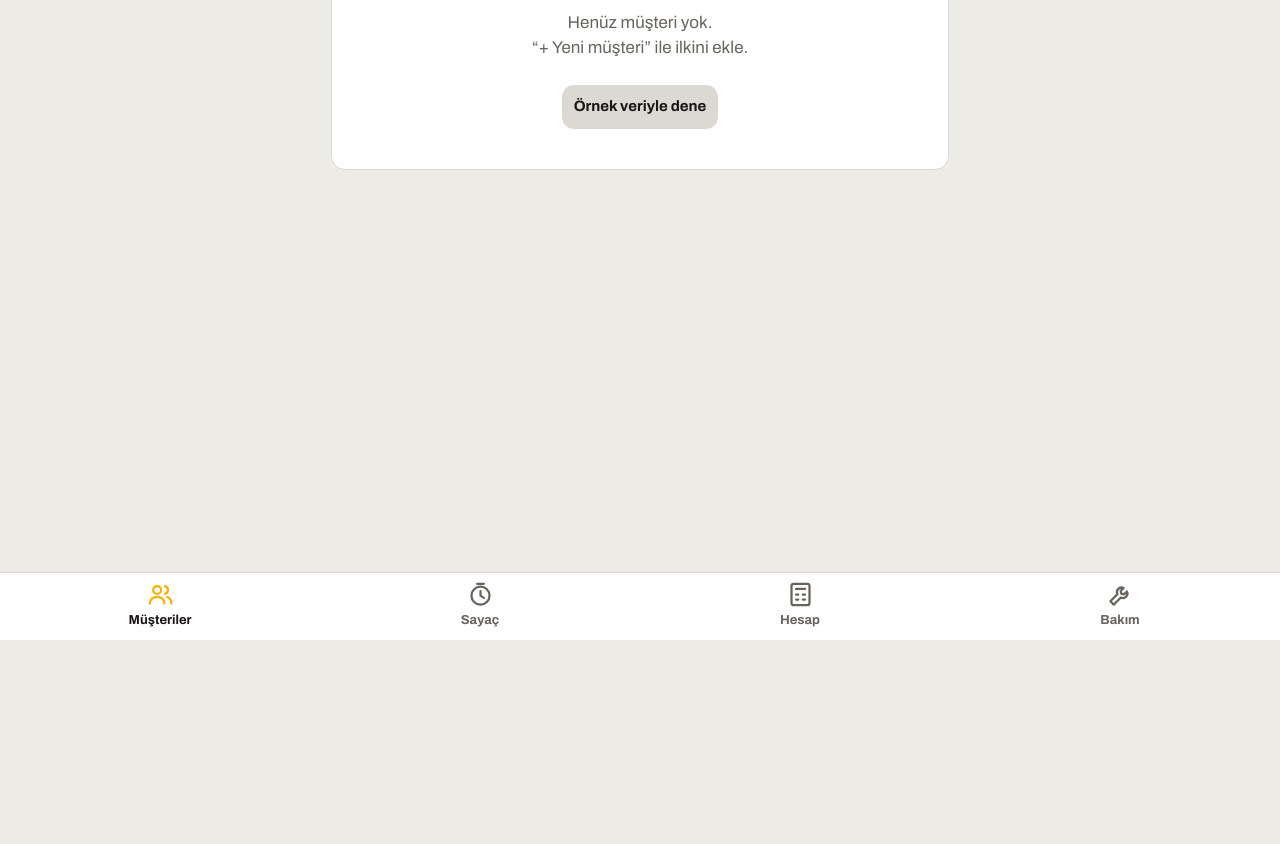
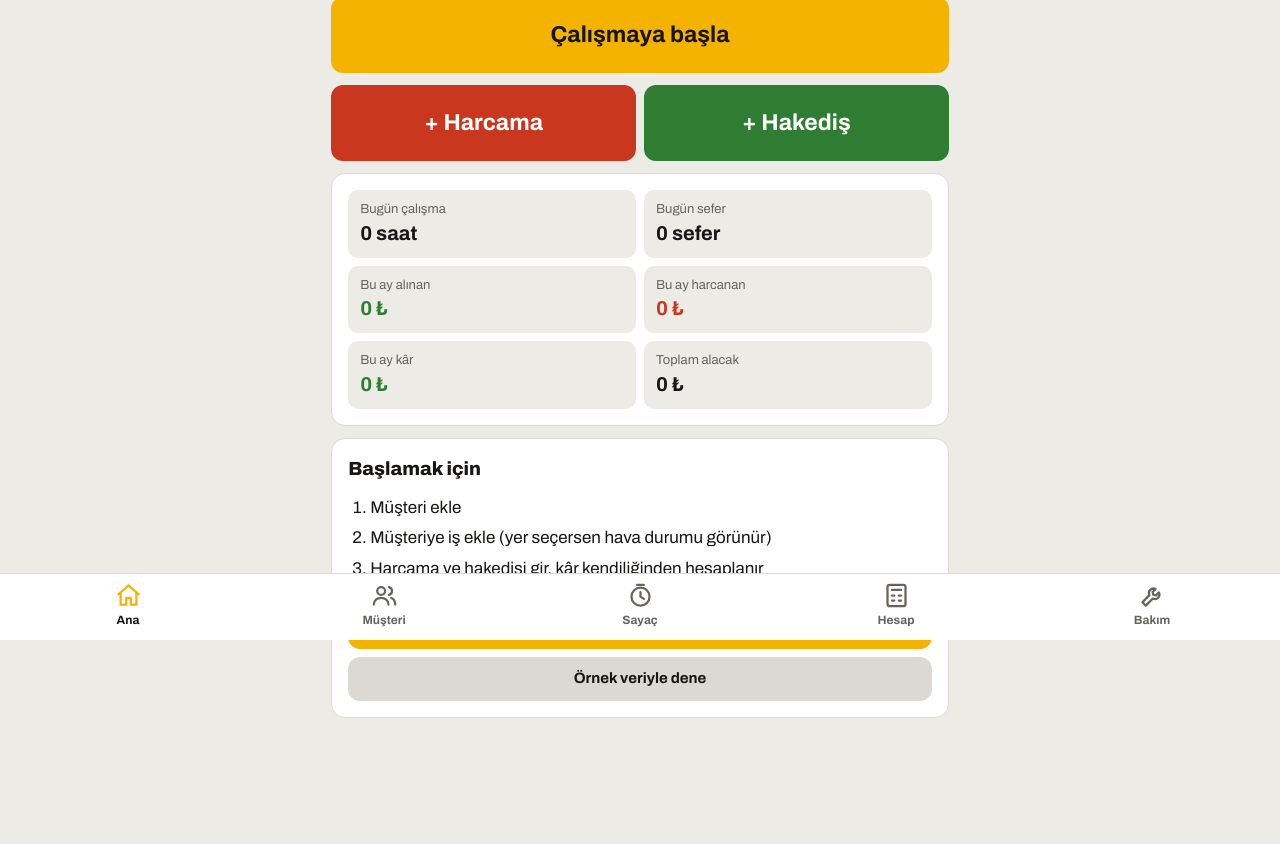
Before and after one commit to kayragencer/saha-defteri, a plain HTML site: page index.html in a window 1280 px wide. Shown: the part 160-1004 px from the top of the page. Before the commit the page ends 800 px from the top, so only its background shows below. Drawn offline with Linux system fonts and the light colour scheme.

Commit message:
Ana sayfa: bugunun ozeti, hizli harcama/hakedis, devam eden isler, bakim uyarisi
Co-Authored-By: Claude Sonnet 5.5 <noreply@anthropic.com>
Claude-Session: https://claude.ai/code/session_01NLMfo4CEFLGw2p6DK11Gop

```diff
--- a/index.html
+++ b/index.html
@@ -51,8 +51,8 @@ textarea{min-height:90px}
 .st{background:var(--bg);border-radius:10px;padding:10px 12px}.st span{display:block;font-size:13px;color:var(--mut)}.st b{font-size:20px;white-space:nowrap;font-variant-numeric:tabular-nums}
 .pos{color:var(--grn)}.neg{color:var(--red)}
 .huge{font-size:clamp(46px,15vw,76px);font-weight:800;font-stretch:112%;line-height:1;font-variant-numeric:tabular-nums;text-align:center;margin:14px 0}
-nav{position:fixed;bottom:0;left:0;right:0;background:var(--card);border-top:1px solid var(--line);display:grid;grid-template-columns:repeat(4,minmax(0,1fr));padding-bottom:env(safe-area-inset-bottom);z-index:5}
-nav button{background:none;border:0;font:inherit;font-size:13px;font-weight:700;color:var(--mut);padding:8px 0 10px;min-height:66px;cursor:pointer;position:relative}
+nav{position:fixed;bottom:0;left:0;right:0;background:var(--card);border-top:1px solid var(--line);display:grid;grid-template-columns:repeat(5,minmax(0,1fr));padding-bottom:env(safe-area-inset-bottom);z-index:5}
+nav button{background:none;border:0;font:inherit;font-size:12px;font-weight:700;color:var(--mut);padding:8px 0 10px;min-height:66px;cursor:pointer;position:relative}
 nav button svg{display:block;margin:0 auto 3px;width:27px;height:27px}
 nav button.on{color:var(--ink)}nav button.on svg{color:var(--y)}
 .dot{position:absolute;top:8px;left:calc(50% + 8px);width:11px;height:11px;border-radius:50%;background:var(--red)}
@@ -115,7 +115,7 @@ function jt(jid){
 function ct(cid){const js=D.jobs.filter(j=>j.cust===cid).map(j=>jt(j.id));return{hak:sum(js,x=>x.hak),gid:sum(js,x=>x.gid),kar:sum(js,x=>x.kar),alacak:sum(js,x=>x.alacak),n:js.length}}
 const waNum=p=>{let d=String(p||'').replace(/\D/g,'');if(!d)return'';if(d.startsWith('0'))d=d.slice(1);if(d.length===10)d='90'+d;return d};
 
-let ST=[{p:'musteri'}],F=null;
+let ST=[{p:'ana'}],F=null;
 const cur=()=>ST[ST.length-1];
 const A={};window.A=A;
 A.go=(p,id)=>{ST.push({p,id});render();scrollTo(0,0)};
@@ -153,7 +153,7 @@ A.del=(b,kind,id)=>{
   if(kind==='ent')D.entries=D.entries.filter(e=>e.id!==id);
   if(kind==='ses'){const s=D.sessions.find(x=>x.id===id),M=s&&mac(s.m);if(M&&M.unit==='saat')M.meter=Math.max(0,+(M.meter-s.h).toFixed(2));D.sessions=D.sessions.filter(x=>x.id!==id)}
   if(kind==='mt')D.maint=D.maint.filter(x=>x.id!==id);
-  if(kind==='all'){D=def();save();ST=[{p:'musteri'}];render();return}
+  if(kind==='all'){D=def();save();ST=[{p:'ana'}];render();return}
   save();if(cur().p==='form'){F=null;ST.pop()}render();
 };
 A.done=id=>{const j=job(id);j.done=!j.done;save();render()};
@@ -171,7 +171,7 @@ const WC={0:'Açık',1:'Çoğunlukla açık',2:'Parçalı bulutlu',3:'Kapalı',4
 let wxBusy={},wxErr={};
 A.wx=async id=>{const j=job(id);if(!j||j.lat==null||wxBusy[id])return;wxBusy[id]=1;wxErr[id]=0;if(cur().p==='job'&&cur().id===id)render();
   try{const r=await fetch('https://api.open-meteo.com/v1/forecast?latitude='+j.lat+'&longitude='+j.lon+'&daily=weather_code,temperature_2m_max,temperature_2m_min,precipitation_sum,precipitation_probability_max,wind_speed_10m_max&timezone=auto&forecast_days=3');if(!r.ok)throw 0;const d=await r.json();if(!d.daily)throw 0;D.wx=D.wx||{};D.wx[id]={t:Date.now(),d:d.daily};save()}catch(e){wxErr[id]=1}
-  wxBusy[id]=0;if((cur().p==='job'&&cur().id===id)||cur().p==='cust')render()};
+  wxBusy[id]=0;if((cur().p==='job'&&cur().id===id)||cur().p==='cust'||cur().p==='ana')render()};
 const wxChip=j=>{const c=(D.wx||{})[j.id];if(!c||j.done||c.d.time[0]!==today())return'';return ' · '+Math.round(c.d.temperature_2m_max[0])+'° '+(WC[c.d.weather_code[0]]||'')};
 A.wxr=id=>{wxErr[id]=0;A.wx(id)};
 function wxCard(j){
@@ -186,6 +186,30 @@ function wxCard(j){
     h+=`<p class="mut" style="margin:8px 0 0">Son güncelleme: ${new Date(c.t).toLocaleDateString('tr-TR')} ${hm(c.t)}${wxErr[j.id]?' · İnternet yok, son kayıt gösteriliyor':''}</p>`}
   else h+=`<p class="mut">${wxBusy[j.id]||!wxErr[j.id]?'Yükleniyor…':'Hava durumu alınamadı (internet yok olabilir).'}</p>`;
   return h+`<button class="btn sm" style="margin-top:8px" onclick="A.wxr('${j.id}')"${wxBusy[j.id]?' disabled':''}>${wxBusy[j.id]?'Güncelleniyor…':'Yenile'}</button></div>`;
+}
+
+/* ---------- Ana sayfa ---------- */
+function vAna(){
+  const td=today(),tm=D.timer,mo=td.slice(0,7),me=D.entries.filter(e=>(e.date||'').startsWith(mo));
+  const mh=sum(me.filter(e=>e.t==='hak'),e=>e.amt),mg=sum(me.filter(e=>e.t==='gid'),e=>e.amt),al=sum(D.customers,c=>ct(c.id).alacak);
+  const act=D.jobs.filter(j=>!j.done).sort((a,b)=>(b.date||'').localeCompare(a.date||''));
+  const sef=sum(D.trips.filter(t=>t.date===td),t=>t.n),saat=sum(D.sessions.filter(s=>s.date===td),s=>s.h);
+  const due=D.maint.map(x=>({x,M:mac(x.m)})).filter(o=>o.M&&!(o.x.kind==='date'&&!o.x.due)).map(o=>({...o,s:mSt(o.x,o.M)})).filter(o=>o.s.lvl>0).sort((a,b)=>b.s.lvl-a.s.lvl).slice(0,3);
+  const dt=new Date().toLocaleDateString('tr-TR',{weekday:'long',day:'numeric',month:'long'});
+  return `<p class="mut" style="margin:6px 0 0">${esc(dt)}</p><h1>Bugün</h1>
+  ${tm?`<div class="card"><p class="mut" style="text-align:center;margin:0">${esc((mac(tm.m)||{}).name)}${tm.job&&job(tm.job)?' · '+esc(job(tm.job).name):''} çalışıyor</p><div class="huge run" id="tm">${dur(Date.now()-tm.start)}</div><button class="btn r big" onclick="A.stop()">Çalışmayı bitir</button></div>`
+  :`<button class="btn y big" style="margin-bottom:12px" onclick="A.tab('sayac')">Çalışmaya başla</button>`}
+  <div class="g2 two" style="margin-bottom:12px"><button class="btn r big" onclick="A.quick('gid')">+ Harcama</button><button class="btn g big" onclick="A.quick('hak')">+ Hakediş</button></div>
+  <div class="card stats">${stat('Bugün çalışma',nf(saat,1)+' saat')}${stat('Bugün sefer',sef+' sefer')}${stat('Bu ay alınan',tl(mh),'pos')}${stat('Bu ay harcanan',tl(mg),'neg')}${stat('Bu ay kâr',tl(mh-mg),mh-mg<0?'neg':'pos')}${stat('Toplam alacak',tl(al),al?'neg':'')}</div>
+  ${!D.customers.length?`<div class="card"><h2>Başlamak için</h2><ol style="margin:0 0 12px;padding-left:22px;line-height:1.8"><li>Müşteri ekle</li><li>Müşteriye iş ekle (yer seçersen hava durumu görünür)</li><li>Harcama ve hakedişi gir, kâr kendiliğinden hesaplanır</li></ol><button class="btn y full" onclick="A.newCust()">+ İlk müşteriyi ekle</button><button class="btn sm full" style="margin-top:8px" onclick="A.demo()">Örnek veriyle dene</button></div>`
+  :`<div class="row" style="margin:4px 0 10px"><h2 class="sp" style="margin:0">Devam eden işler</h2><button class="btn sm" onclick="A.tab('musteri')">Tüm müşteriler</button></div><div class="card list">${act.length?act.slice(0,5).map(j=>{const x=jt(j.id),c=cust(j.cust);return `<div class="it" onclick="A.go('job','${j.id}')"><div class="sp"><b>${esc(j.name)}</b><div class="mut">${esc(c&&c.name)}${j.place?' · '+esc(j.place):''}${wxChip(j)}</div></div><div class="num ${x.kar<0?'neg':'pos'}">${tl(x.kar)}</div></div>`}).join(''):'<div class="empty">Devam eden iş yok.<br>Müşteri sayfasından yeni iş ekle.</div>'}</div>`}
+  ${due.length?`<div class="card"><div class="row"><h2 class="sp" style="margin:0 0 6px">Bakım uyarısı</h2><button class="btn sm" onclick="A.tab('bakim')">Aç</button></div>${due.map(o=>`<div style="color:${o.s.lvl===2?'var(--red)':'var(--org)'};font-weight:700;margin-top:4px">${esc(o.M.name)} · ${esc(o.x.name)}: ${o.s.txt}</div>`).join('')}</div>`:''}`;
+}
+A.quick=t=>{const act=D.jobs.filter(j=>!j.done);if(act.length===1)A.newEnt(act[0].id,t);else A.go('pick',t)};
+A.chosen=(jid,t)=>{ST.pop();A.newEnt(jid,t)};
+function vPick(){
+  const t=cur().id,act=D.jobs.filter(j=>!j.done);
+  return `<div class="row">${back}</div><h1>${t==='gid'?'Harcama':'Hakediş'}: hangi iş?</h1><div class="card list">${act.length?act.map(j=>{const c=cust(j.cust);return `<div class="it" onclick="A.chosen('${j.id}','${t}')"><div class="sp"><b>${esc(j.name)}</b><div class="mut">${esc(c&&c.name)}</div></div></div>`}).join(''):'<div class="empty">Önce bir iş eklemen lazım.<br><br><button class="btn sm y" onclick="A.tab(\'musteri\')">Müşterilere git</button></div>'}</div>`;
 }
 
 /* ---------- Müşteriler ---------- */
@@ -304,19 +328,20 @@ function vAyar(){
 A.saveSet=b=>{D.settings.kasa=P(document.getElementById('sKasa').value)||16;for(const k in MATS){D.settings.mats[k]={sw:P(document.getElementById('sw_'+k).value),cp:P(document.getElementById('cp_'+k).value)||100}}delete D.calc.kasa;save();b.textContent='Kaydedildi ✓'};
 A.resetMats=()=>{D.settings.mats=defMats();save();render()};
 A.copy=b=>{const t=JSON.stringify(D);const fb=()=>{const ta=document.getElementById('imp');ta.value=t;ta.select();b.textContent='Aşağıdaki metni elle kopyala'};try{navigator.clipboard.writeText(t).then(()=>b.textContent='Kopyalandı ✓',fb)}catch(e){fb()}};
-A.imp=b=>{try{const d=JSON.parse(document.getElementById('imp').value);if(!d.customers||!d.machines)throw 0;D=d;save();b.textContent='Yüklendi ✓';setTimeout(()=>A.tab('musteri'),700)}catch(e){b.textContent='Geçersiz yedek'}};
+A.imp=b=>{try{const d=JSON.parse(document.getElementById('imp').value);if(!d.customers||!d.machines)throw 0;D=d;save();b.textContent='Yüklendi ✓';setTimeout(()=>A.tab('ana'),700)}catch(e){b.textContent='Geçersiz yedek'}};
 
 /* ---------- Çizim ---------- */
 const IC={
+ ana:'<path d="M3 11l9-8 9 8M5 9.5V20h5v-6h4v6h5V9.5"/>',
  musteri:'<circle cx="9" cy="8" r="3.5"/><path d="M2.5 20c0-3.6 2.9-6 6.5-6s6.5 2.4 6.5 6M16 4.6a3.5 3.5 0 0 1 0 6.8M18 14.2c2.1.7 3.5 2.7 3.5 5.8"/>',
  sayac:'<circle cx="12" cy="13" r="8"/><path d="M12 9v4l3 2M9 2.5h6"/>',
  hesap:'<rect x="4" y="2.5" width="16" height="19" rx="2"/><path d="M8 7h8M8 12h2M14 12h2M8 16.5h2M14 16.5h2"/>',
  bakim:'<path d="M14.7 6.3a4 4 0 0 0-5.4 5.4L3 18l3 3 6.3-6.3a4 4 0 0 0 5.4-5.4l-2.6 2.6-2.4-.6-.6-2.4z"/>'};
-const NAV=[['musteri','Müşteriler'],['sayac','Sayaç'],['hesap','Hesap'],['bakim','Bakım']];
+const NAV=[['ana','Ana'],['musteri','Müşteri'],['sayac','Sayaç'],['hesap','Hesap'],['bakim','Bakım']];
 function render(){
   const c=cur();
   if((c.p==='cust'&&!cust(c.id))||(c.p==='job'&&!job(c.id))||(c.p==='form'&&!F)){ST.pop();return render()}
-  const V={musteri:vMusteri,cust:()=>vCust(c.id),job:()=>vJob(c.id),form:vForm,sayac:vSayac,hesap:vHesap,bakim:vBakim,ayar:vAyar};
+  const V={ana:vAna,pick:vPick,musteri:vMusteri,cust:()=>vCust(c.id),job:()=>vJob(c.id),form:vForm,sayac:vSayac,hesap:vHesap,bakim:vBakim,ayar:vAyar};
   document.getElementById('app').innerHTML=(V[c.p]||vMusteri)();
   const t=ST[0].p,od=overdue();
   document.getElementById('nav').innerHTML=NAV.map(([k,l])=>`<button class="${t===k?'on':''}" onclick="A.tab('${k}')"${t===k?' aria-current="page"':''}><svg viewBox="0 0 24 24" fill="none" stroke="currentColor" stroke-width="2" stroke-linecap="round" stroke-linejoin="round">${IC[k]}</svg>${l}${k==='bakim'&&od?'<span class="dot" aria-label="Geçmiş bakım var"></span>':''}</button>`).join('');
@@ -334,7 +359,7 @@ function bind(){
   const map={cMat:'mat',cSt:'st',cMode:'mode',cEn:'en',cBoy:'boy',cDer:'der',cM3:'m3',cKasa:'kasa',cFiyat:'fiyat'};
   for(const id in map){const el=document.getElementById(id);if(!el)continue;el.addEventListener(el.tagName==='SELECT'?'change':'input',()=>{D.calc[map[id]]=el.value;save();if(id==='cMode')render();else calcRes()})}
   calcRes();
-  const cc=cur();if(cc.p==='cust')D.jobs.filter(j=>j.cust===cc.id&&!j.done&&j.lat!=null&&!wxBusy[j.id]&&!wxErr[j.id]&&!((D.wx||{})[j.id]&&Date.now()-D.wx[j.id].t<36e5)).slice(0,5).forEach(j=>setTimeout(()=>A.wx(j.id),0));if(cc.p==='job'){const j=job(cc.id);if(j&&j.lat!=null&&!wxBusy[j.id]&&!wxErr[j.id]){const w=(D.wx||{})[j.id];if(!w||Date.now()-w.t>36e5)setTimeout(()=>A.wx(j.id),0)}}
+  const cc=cur();if(cc.p==='cust'||cc.p==='ana')D.jobs.filter(j=>(cc.p==='ana'||j.cust===cc.id)&&!j.done&&j.lat!=null&&!wxBusy[j.id]&&!wxErr[j.id]&&!((D.wx||{})[j.id]&&Date.now()-D.wx[j.id].t<36e5)).slice(0,5).forEach(j=>setTimeout(()=>A.wx(j.id),0));if(cc.p==='job'){const j=job(cc.id);if(j&&j.lat!=null&&!wxBusy[j.id]&&!wxErr[j.id]){const w=(D.wx||{})[j.id];if(!w||Date.now()-w.t>36e5)setTimeout(()=>A.wx(j.id),0)}}
 }
 setInterval(()=>{const e=document.getElementById('tm');if(e&&D.timer)e.textContent=dur(Date.now()-D.timer.start)},1000);
 render();
--- a/sw.js
+++ b/sw.js
@@ -7,6 +7,10 @@ self.addEventListener('fetch',e=>{
   if(r.method!=='GET')return;
   const font=/(^|\.)(fonts\.googleapis\.com|fonts\.gstatic\.com)$/.test(u.hostname);
   if(u.origin!==location.origin&&!font)return;
+  if(r.mode==='navigate'){
+    e.respondWith(fetch(r).then(res=>{const cp=res.clone();caches.open(V).then(c=>c.put('index.html',cp));return res}).catch(()=>caches.match('index.html')));
+    return;
+  }
   e.respondWith(caches.match(r,{ignoreSearch:true}).then(hit=>{
     const net=fetch(r).then(res=>{if(res&&(res.ok||res.type==='opaque')){const cp=res.clone();caches.open(V).then(c=>c.put(r,cp))}return res}).catch(()=>hit);
     return hit||net;
```
